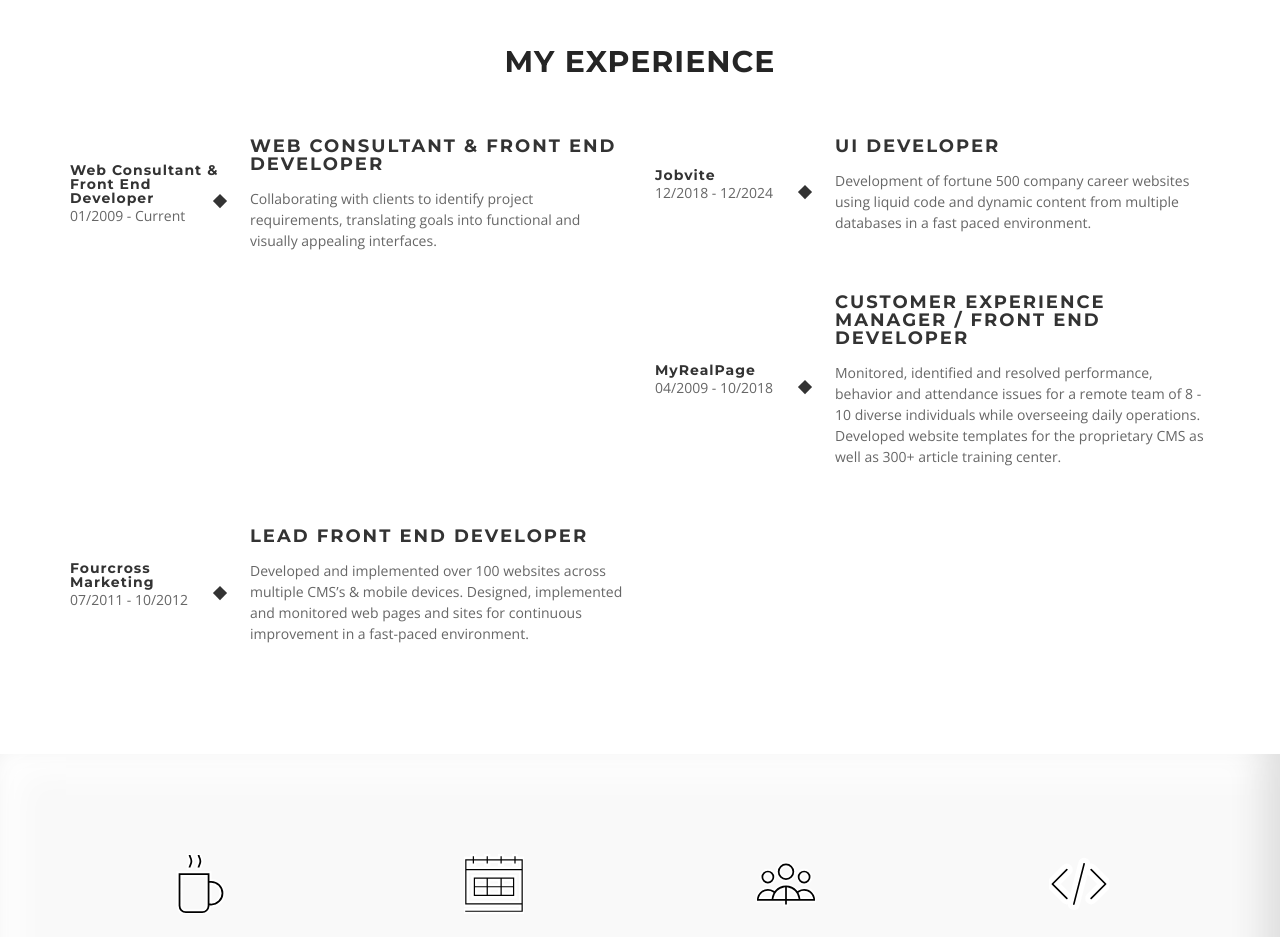
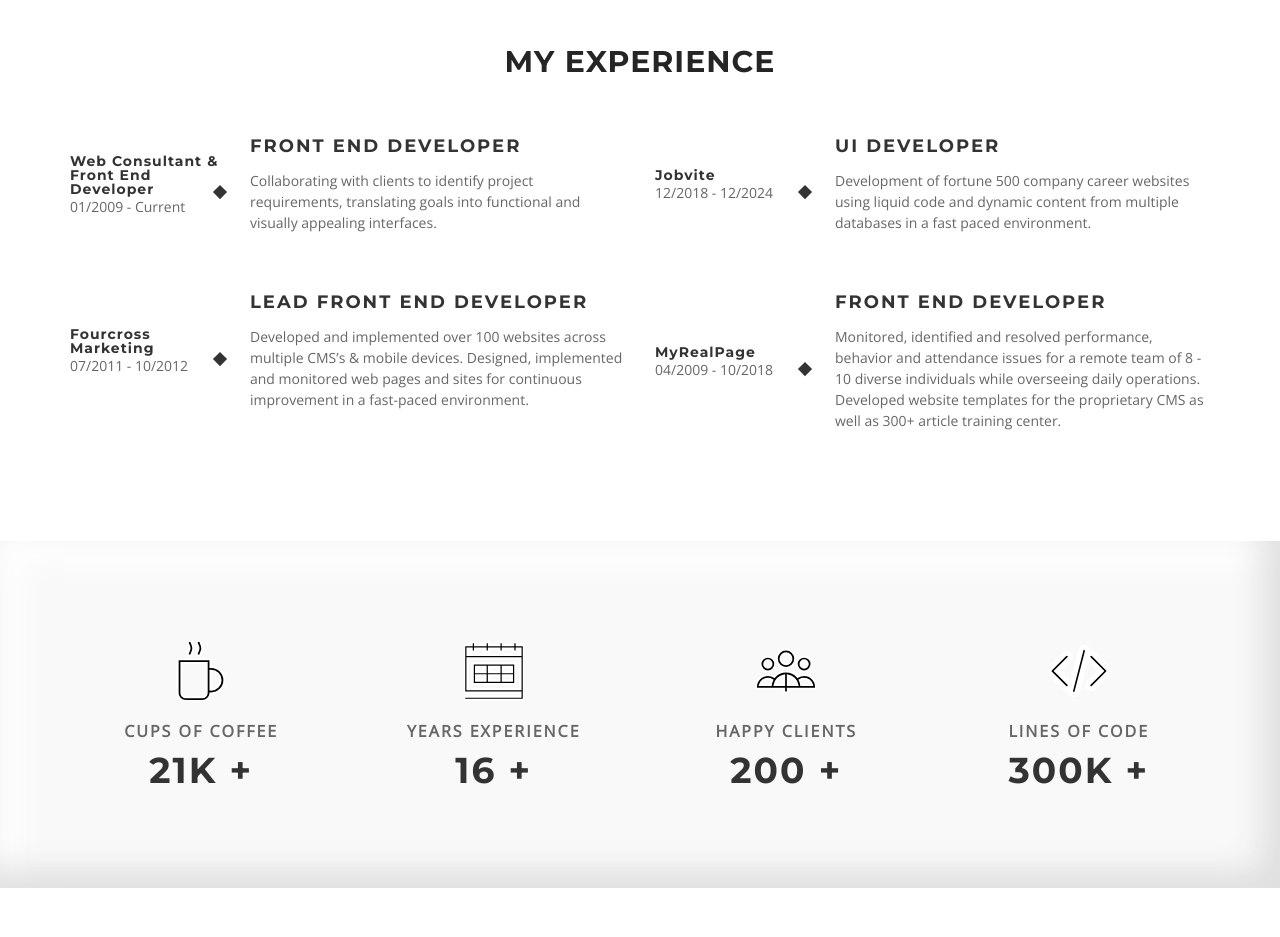
Before and after one commit to dottDesign/portfolio, a plain HTML site: page index.html in a window 1280 px wide. Shown: the part 2100-3037 px from the top of the page. Drawn offline with nearby package versions, Linux system fonts and the light colour scheme; some packages are replaced by stand-ins of ours; a script that the page names is missing.

Commit message:
Update index.html

```diff
--- a/index.html
+++ b/index.html
@@ -278,7 +278,7 @@ Expertise spans front-end development, CMS/eCommerce, branding, and team leaders
                             <h5>Web Consultant & Front End Developer</h5>
                             <p>01/2009 - Current</p>
                         </div>
-                        <h3>Web Consultant & Front End Developer</h3>
+                        <h3>Front End Developer</h3>
                         <p>Collaborating with clients to identify project requirements, translating goals into functional and visually appealing interfaces.</p>
                     </div>
                 </div>
@@ -293,17 +293,7 @@ Expertise spans front-end development, CMS/eCommerce, branding, and team leaders
                         <p>Development of fortune 500 company career websites using liquid code and dynamic content from multiple databases in a fast paced environment. </p>
                     </div>
                 </div>
-                <div class="col-md-6 col-lg-6 col-sm-12 col-xs-12">
-                    <div class="single-experience wow fadeIn" style="visibility: visible; animation-name: fadeIn;">
-                        <div class="working-organization">
-                            <h5>myRealPage</h5>
-                            <p>04/2009 - 10/2018</p>
-                        </div>
-                        <h3>Customer Experience Manager / Front End Developer</h3>
-                        <p>Monitored, identified and resolved performance, behavior and attendance issues for a remote team
-of 8 - 10 diverse individuals while overseeing daily operations. Developed website templates for the proprietary CMS as well as 300+ article training center.</p>
-                    </div>
-                </div>
+
                 <div class="col-md-6 col-lg-6 col-sm-12 col-xs-12">
                     <div class="single-experience wow fadeIn" style="visibility: visible; animation-name: fadeIn;">
                         <div class="working-organization">
@@ -311,11 +301,20 @@ of 8 - 10 diverse individuals while overseeing daily operations. Developed websi
                             <p>07/2011 - 10/2012</p>
                         </div>
                         <h3>Lead Front End Developer</h3>
-                        <p>Developed and implemented over 100 websites across multiple CMS’s & mobile devices. Designed, implemented and monitored web pages and sites for continuous improvement in a
-fast-paced environment.</p>
+                        <p>Developed and implemented over 100 websites across multiple CMS’s & mobile devices. Designed, implemented and monitored web pages and sites for continuous improvement in a fast-paced environment.</p>
                     </div>
                 </div>
 
+                <div class="col-md-6 col-lg-6 col-sm-12 col-xs-12">
+                    <div class="single-experience wow fadeIn" style="visibility: visible; animation-name: fadeIn;">
+                        <div class="working-organization">
+                            <h5>myRealPage</h5>
+                            <p>04/2009 - 10/2018</p>
+                        </div>
+                        <h3> Front End Developer</h3>
+                        <p>Monitored, identified and resolved performance, behavior and attendance issues for a remote team of 8 - 10 diverse individuals while overseeing daily operations. Developed website templates for the proprietary CMS as well as 300+ article training center.</p>
+                    </div>
+                </div>
             </div>
         </div>
     </section>
```
